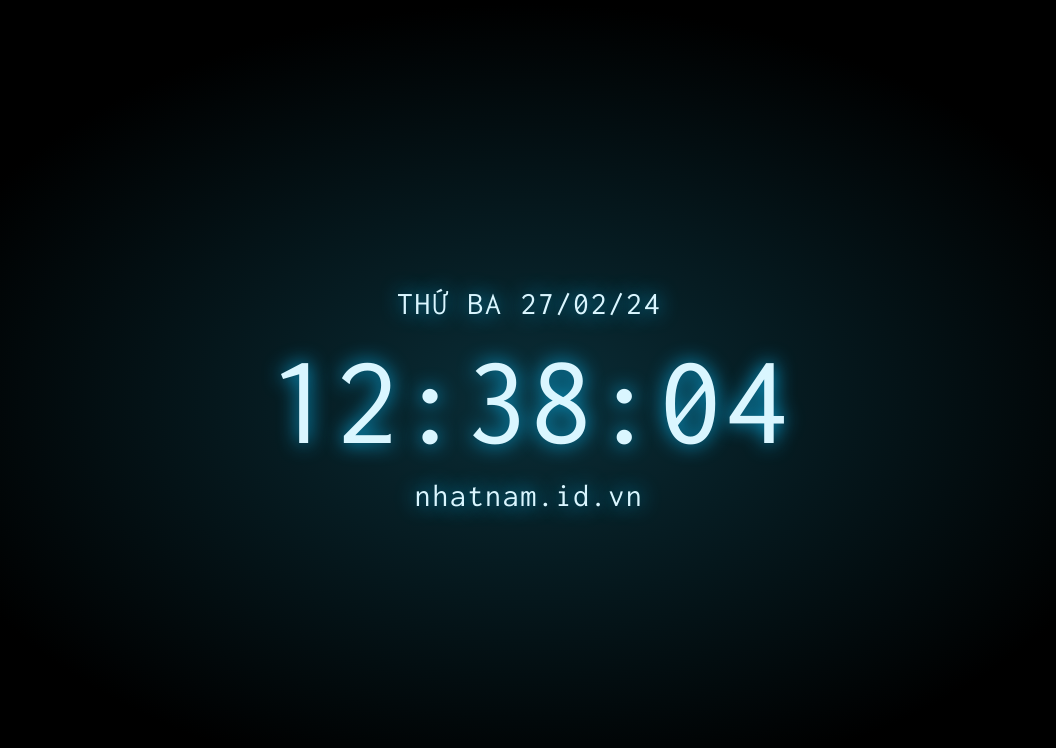
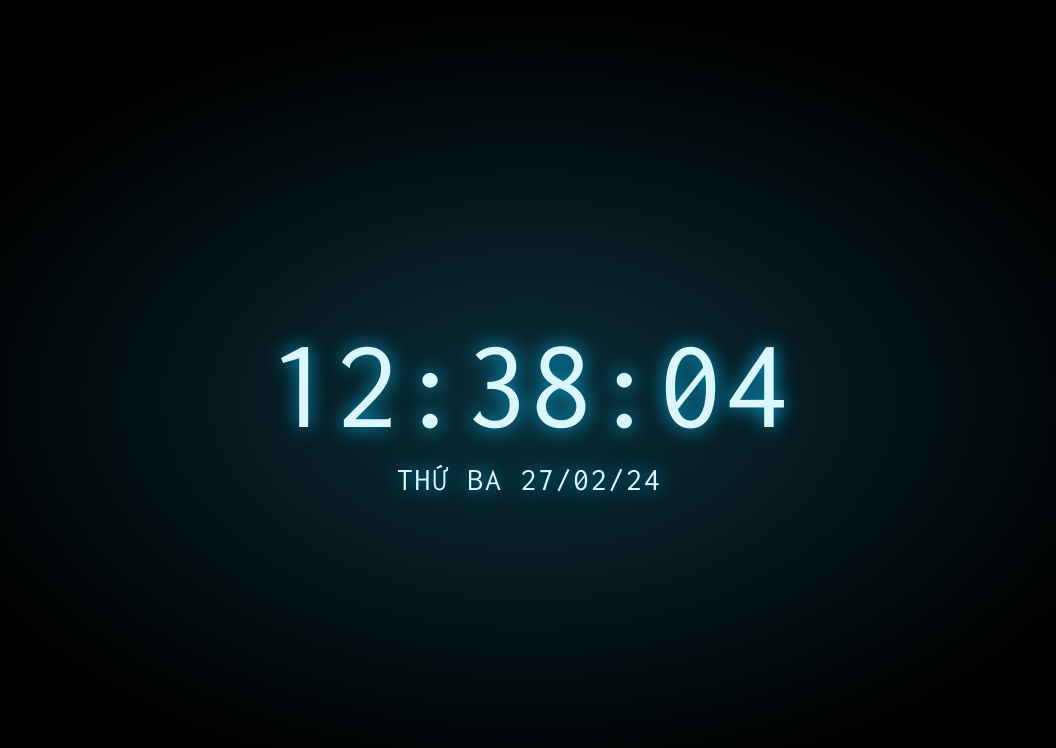
Before and after one commit to tranlamnhatnam/nhatnam.id.vn, a plain HTML site: page index.html in a window 1280 px wide. Shown: the whole page, without its empty margins (111-1167 px from the left). Drawn offline with Linux system fonts and the light colour scheme.

Commit message:
Update index.html

```diff
--- a/index.html
+++ b/index.html
@@ -9,12 +9,11 @@
   </head>
   <body>
     <div id="clock">
-      <div id="date"></div>
       <div id="time">
         <span class="origin"></span>
         <span class="clone"></span>
       </div>
-      <div id="text">nhatnam.id.vn</div>
+      <div id="date"></div>
     </div>
 
     <script defer src="script.js"></script>
```
